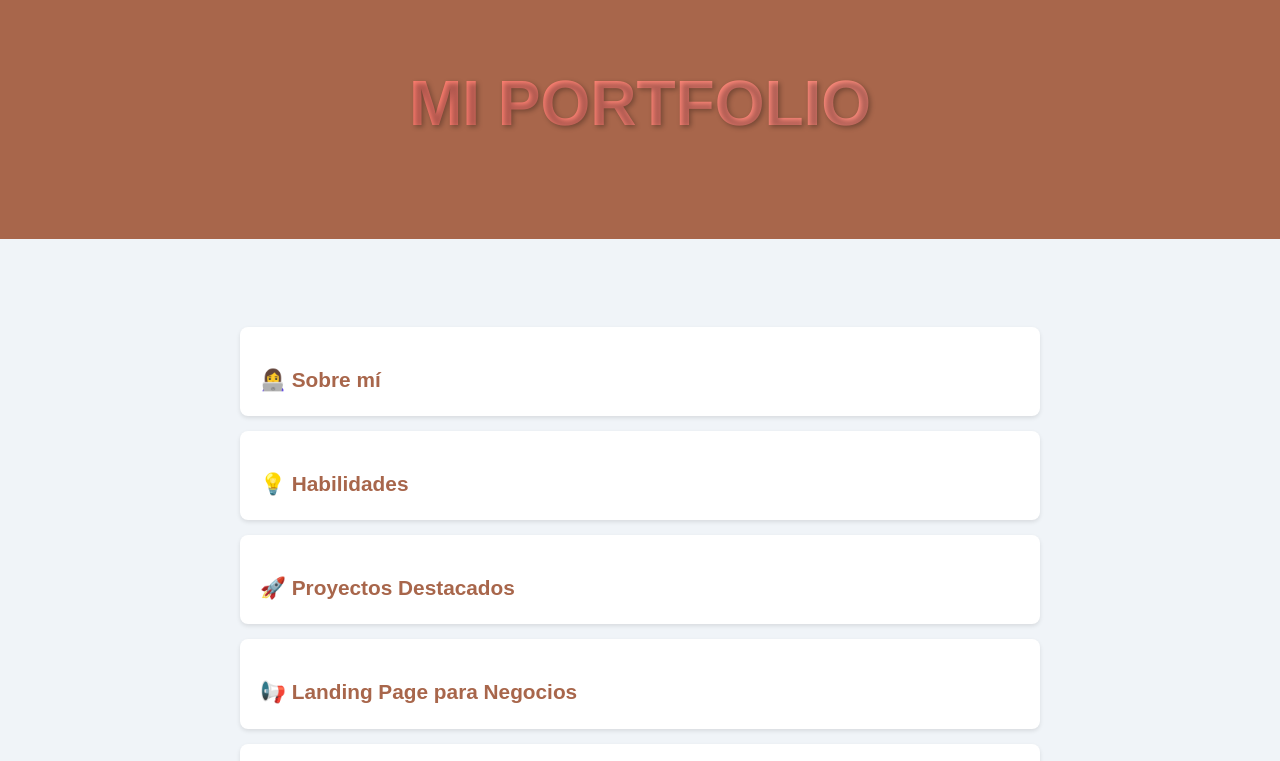
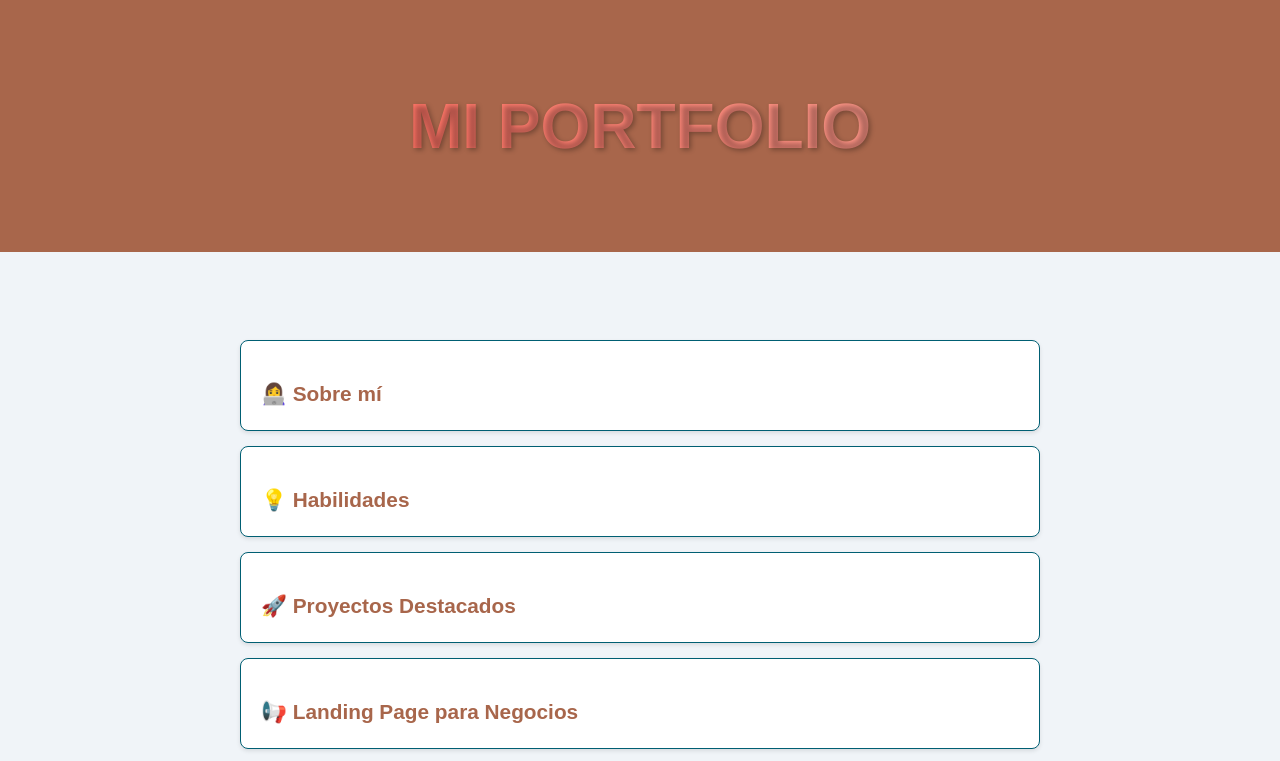
Before and after one commit to Aleeza951/Mi-Portfolio, a plain HTML site: page home.html in a window 1280 px wide. Shown: the top 761 px of the page. Drawn offline with Linux system fonts and the light colour scheme.

Commit message:
cambia index.html index.css home.htmll home.css

```diff
--- a/home.css
+++ b/home.css
@@ -1,10 +1,22 @@
 /* Body Styles */
+:root {
+    --primary-color: #a8664b;
+    --secondary-color: #ff6f61;
+    --tertiary-color: #005f73;
+    --background-color: #f0f4f8;
+    --highlight-color: #4CAF50;
+    --text-color: #333;
+  }
+
+
 body {
     margin: 0;
     font-family: Arial, sans-serif;
     background-color: #f0f4f8; /* Light background */
     color: #333;
     line-height: 1.6;
+    background-color: var(--background-color);
+    color: var(--text-color);
 }
 
 /* Header Styles */
@@ -13,22 +25,24 @@ body {
     color: white;
     text-align: center;
     padding: 2em;
+    background-color: var(--primary-color);
     margin-bottom: 20px;
+}
+
+.title-container {
+    text-align: center;
 }
 
 h1 {
     font-family: 'Helvetica', sans-serif;
     font-size: 4rem;
-    color: #fff; /* Color de texto blanco */
-    text-align: center;
-    background: linear-gradient(45deg, #ff6f61, #ff9a8b); /* Degradado en colores cálidos */
-    -webkit-background-clip: text; /* Aplica el fondo al texto */
-    color: transparent; /* Hace que el texto sea transparente para mostrar el fondo */
-    text-shadow: 2px 2px 5px rgba(0, 0, 0, 0.3); /* Sombra suave */
-    margin-top: 10px;
-    padding: 10px;
-  }
-
+    background: linear-gradient(45deg, #ff6f61, #ff9a8b);
+    -webkit-background-clip: text;
+    background-clip: text;
+    color: transparent;
+    text-shadow: 2px 2px 5px rgba(0, 0, 0, 0.3);
+    display: inline-block;
+}
 
 
 /* FAQ Content Styles */
@@ -80,12 +94,15 @@ h1 {
     box-shadow: 0 2px 4px rgba(0, 0, 0, 0.1);
     cursor: pointer;
     transition: background-color 0.3s ease, box-shadow 0.3s ease;
+    border: 1px solid var(--tertiary-color);
+
 }
-
 .faq-item:hover {
-    background-color: #e0f0f3; /* Light blue on hover */
+    background-color: #e0f0f3;
+    transform: scale(1.02); /* Agranda ligeramente el item al pasar el mouse */
     box-shadow: 0 4px 8px rgba(0, 0, 0, 0.2);
-}
+    transition: transform 0.2s ease, background-color 0.3s ease, box-shadow 0.3s ease;
+  }
 
 .faq-question {
     font-size: 1.3rem;
@@ -132,12 +149,11 @@ h1 {
     background-color: #8a5238;
 }
 
-
 /* Footer Styles */
 .footer {
-    background-color: #a8664b;
+    background-color: var(--primary-color);
     color: white;
     text-align: center;
     padding: 20px;
-    margin-top: 0px;
+    margin-top: 20px;
 }
--- a/home.html
+++ b/home.html
@@ -3,14 +3,16 @@
 <head>
   <meta charset="UTF-8">
   <meta name="viewport" content="width=device-width, initial-scale=1.0">
-  <title>HOme</title>
+  <title>Contact Me</title>
   <link rel="stylesheet" href="home.css">
 </head>
 <body>
   <!-- Header -->
   <header class="header">
-    <h1>MI PORTFOLIO</h1>
-    <p></p>
+    <div class="title-container">
+      <h1>MI PORTFOLIO</h1>
+  </div>
+
   </header>
 
   <!-- Main Content -->
@@ -101,7 +103,7 @@
   <p class="faq-answer">
       📋 <strong>Planificación y bocetos</strong><br>
       🎨 <strong>Diseño en Figma</strong><br>
-      🔧 <strong>Desarrollo en HTML & CSS</strong><br>
+      🔧 <strong>Desarrollo en HTML, CSS, javaScript</strong><br>
       🚀 <strong>Optimización y pruebas</strong><br>
       ✅ <strong>Publicación y mantenimiento</strong>
   </p>
--- a/style.css
+++ b/style.css
@@ -18,6 +18,8 @@ body {
     background-position: center; /* Centra la imagen */
     background-repeat: no-repeat; /* Evita que la imagen se repita */
     }
+
+
 
 /* Animación del Fondo */
 @keyframes backgroundMove {
```
Also changed, not shown: index.html (+1 -0 lines).
